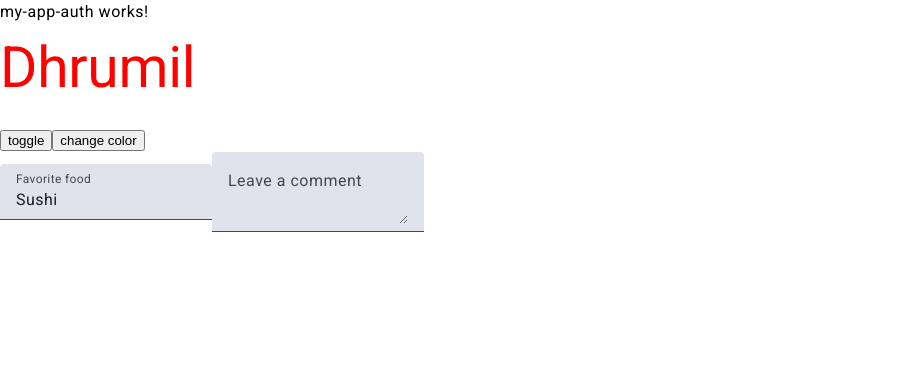
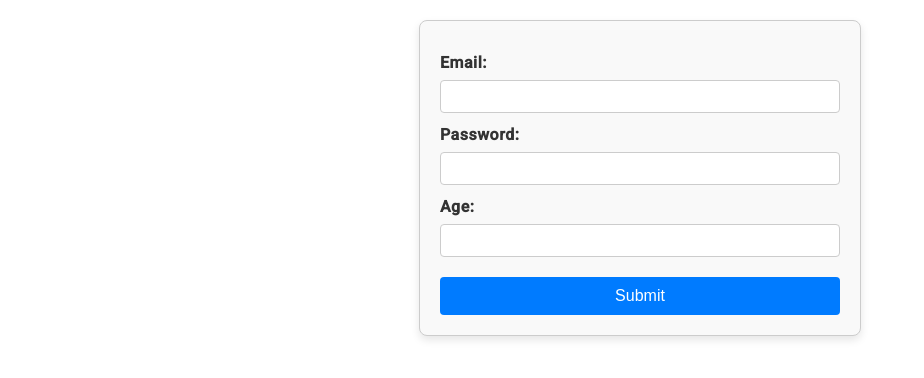
Before and after one commit to dhrumilparmar/angular_practice, an Angular app: page / in a window 1280 px wide. Shown: the top 378 px of the page, without its empty margins (0-924 px from the left). Built offline with nearby package versions, Linux system fonts and the light colour scheme.

Commit message:
counters and froms

```diff
--- a/src/app/app.component.html
+++ b/src/app/app.component.html
@@ -1,2 +1,4 @@
-<my-app-auth></my-app-auth>
+<!-- <my-app-auth></my-app-auth> -->
+<!-- <app-counter></app-counter> -->
+<app-form-practice></app-form-practice>
 <router-outlet />
--- /dev/null
+++ b/src/app/counter/counter.component.html
@@ -0,0 +1,7 @@
+<div>
+    <h1>Counter</h1>
+    <h2>{{count}}</h2>
+    <button class="btn btn-primary" (click)="increment()">Increment</button>
+    <button class="btn btn-secondary" (click)="decrement()">Decrement</button>
+
+</div>
--- /dev/null
+++ b/src/app/counter/counter.component.ts
@@ -0,0 +1,21 @@
+import { Component } from '@angular/core';
+
+@Component({
+  selector: 'app-counter',
+  standalone: true,
+  imports: [],
+  templateUrl: './counter.component.html',
+  styleUrl: './counter.component.scss'
+})
+export class CounterComponent {
+
+  count: number = 0;
+   increment(){
+    this.count++;
+   }
+
+   decrement(){
+    this.count--;
+   }
+
+}
--- /dev/null
+++ b/src/app/form-practice/form-practice.component.html
@@ -0,0 +1,10 @@
+  <form [formGroup]="loginForm">
+    <label for="email">Email:</label>
+    <input type="email" formControlName="email" />
+    <label for="password">Password:</label>
+    <input type="password" formControlName="password" />
+    <label for="age">Age:</label>
+    <input type="number" formControlName="age" />
+    <button matFab extended (click)="onSubmit()">Submit</button>
+
+  </form>
--- /dev/null
+++ b/src/app/form-practice/form-practice.component.scss
@@ -0,0 +1,46 @@
+form {
+  max-width: 400px;
+  margin: 20px auto;
+  padding: 20px;
+  border: 1px solid #ccc;
+  border-radius: 8px;
+  background-color: #f9f9f9;
+  box-shadow: 0 4px 8px rgba(0, 0, 0, 0.1);
+}
+
+label {
+  display: block;
+  margin-top: 10px;
+  font-weight: bold;
+  color: #333;
+}
+
+input {
+  width: 100%;
+  padding: 8px;
+  margin-top: 5px;
+  border: 1px solid #ccc;
+  border-radius: 4px;
+  box-sizing: border-box;
+
+  &:focus {
+    border-color: #007bff;
+    outline: none;
+  }
+}
+
+button {
+  margin-top: 20px;
+  width: 100%;
+  padding: 10px;
+  background-color: #007bff;
+  color: white;
+  border: none;
+  border-radius: 4px;
+  cursor: pointer;
+  font-size: 16px;
+
+  &:hover {
+    background-color: #0056b3;
+  }
+}
--- /dev/null
+++ b/src/app/form-practice/form-practice.component.ts
@@ -0,0 +1,26 @@
+import { Component } from '@angular/core';
+import { ReactiveFormsModule, FormGroup, FormControl } from '@angular/forms';
+import {MatIconModule} from '@angular/material/icon';
+import {MatDividerModule} from '@angular/material/divider';
+import {MatButtonModule} from '@angular/material/button';
+@Component({
+  selector: 'app-form-practice',
+  standalone: true,
+  imports: [ReactiveFormsModule, MatIconModule, MatDividerModule, MatButtonModule],
+  templateUrl: './form-practice.component.html',
+  styleUrl: './form-practice.component.scss'
+})
+export class FormPracticeComponent {
+  loginForm = new FormGroup({
+    email: new FormControl(''),
+    password: new FormControl(''),
+    age: new FormControl('')
+  });
+
+onSubmit() {
+  const formData = this.loginForm.value;
+  console.log(formData);
+}
+
+
+}
--- a/src/app/my-app-auth/my-app-auth.component.html
+++ b/src/app/my-app-auth/my-app-auth.component.html
@@ -1,4 +1,5 @@
 <p [hidden]="hidden">my-app-auth works!</p>
+<input type="text" [(ngModel)]="name" placeholder="Enter your name">
 <h1 [style.color]="colors">{{name}}</h1>
 <button (click)="toggle()">toggle</button>
 <button (click)="changeColor()">change color</button>
@@ -12,4 +13,14 @@
     <mat-label>Leave a comment</mat-label>
     <textarea matInput placeholder="Ex. It makes me feel..."></textarea>
   </mat-form-field>
+
+
+<p>template form</p>
+<form (ngSubmit)="onSubmit()">
+  <label for="name">Name:</label>
+  <input [(ngModel)]="name" required #nameRef="ngModel">
+  <p *ngIf="nameRef.invalid">Name required</p>
+  <button type="submit">Submit</button>
 </form>
+
+</form>
--- a/src/app/my-app-auth/my-app-auth.component.ts
+++ b/src/app/my-app-auth/my-app-auth.component.ts
@@ -1,16 +1,17 @@
 import { Component } from '@angular/core';
 import { MatFormFieldModule } from '@angular/material/form-field';
 import { MatInputModule } from '@angular/material/input';
-
+import { FormsModule } from '@angular/forms';
+import {  CommonModule } from '@angular/common';
 @Component({
   selector: 'my-app-auth',
   standalone: true,
-  imports: [MatFormFieldModule, MatInputModule],
+  imports: [MatFormFieldModule, MatInputModule, FormsModule, CommonModule],
   templateUrl: './my-app-auth.component.html',
   styleUrl: './my-app-auth.component.scss'
 })
 export class MyAppAuthComponent {
-  name: string = "Dhrumil";
+  name: string = "";
   colors: string = "red";
   hidden: boolean = false;
   colorarray: string[] = ['red'
@@ -22,5 +23,9 @@ export class MyAppAuthComponent {
   changeColor(){
         this.colors = this.colorarray[Math.floor(Math.random() * this.colorarray.length)];
   }
+  onSubmit(){
+    alert("Form submitted successfully!");
+    console.log(this.name);
+  }
 
 }
```
Also changed, not shown: src/app/app.component.ts (+5 -2 lines), src/app/counter/counter.component.scss (added), 2 other files (tests, documents, lock files or other folders).
